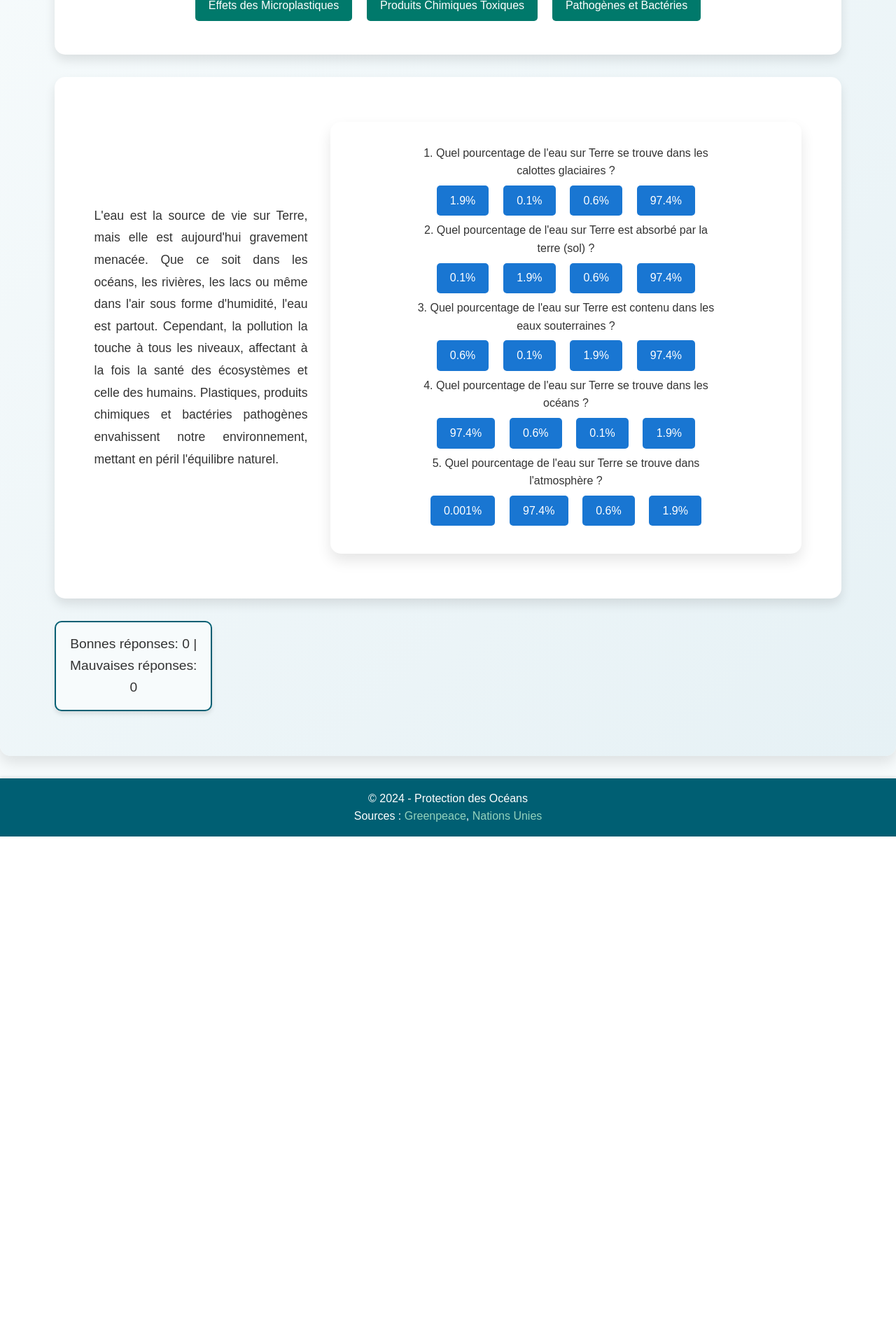
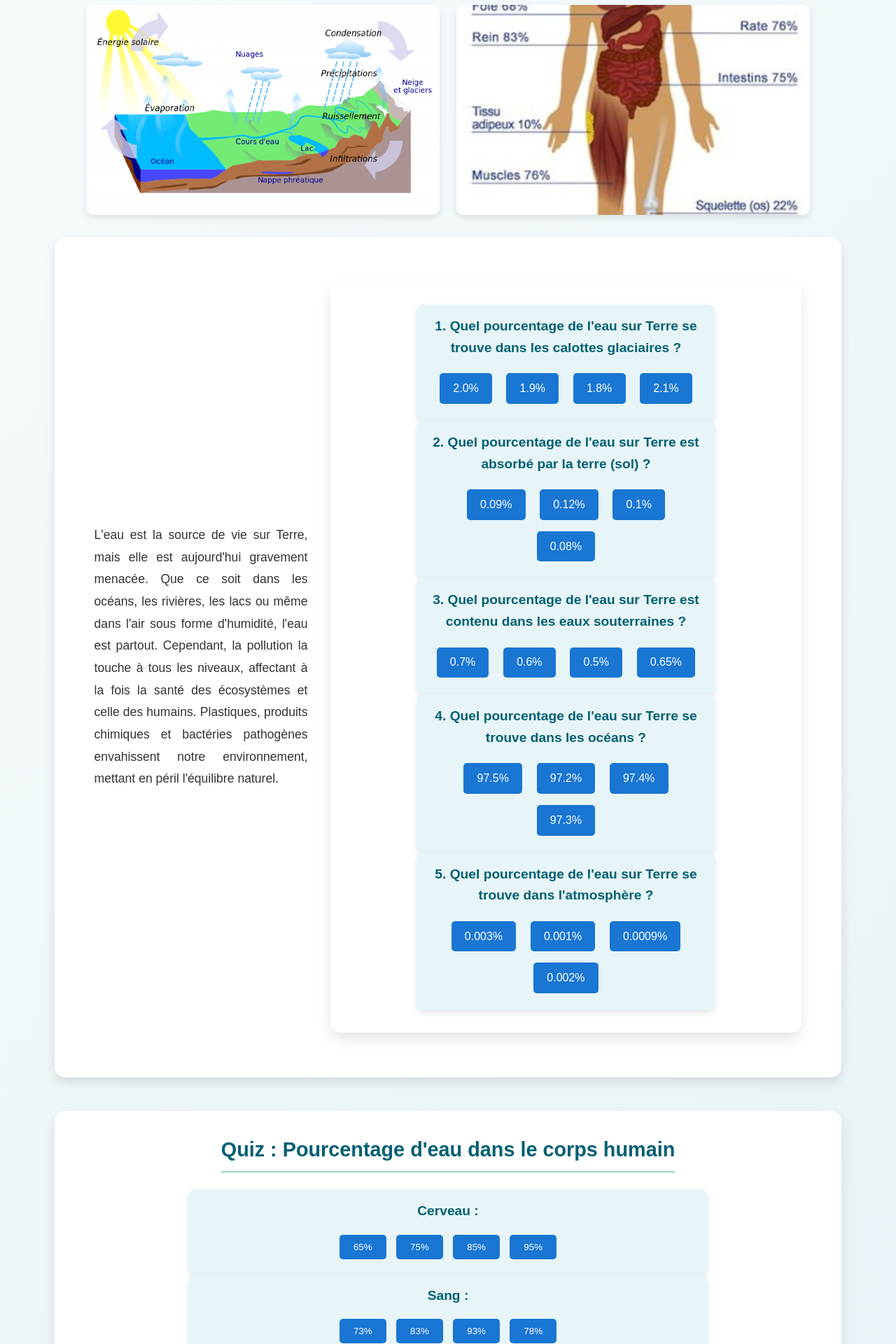
Before and after one commit to Lycee-Saint-Denis-BTS-SIO/nuit-de-l-info-2024-les-sequestres, a PHP site: page /vues/comparaison_terre_hommes.html in a window 1280 px wide. Shown: the part 440-2360 px from the top of the page at 70% size. Before the commit the page ends 1635 px from the top, so only its background shows below. Run offline with PHP 8.4, Linux system fonts and the light colour scheme.

Commit message:
ajout quizz homme

```diff
--- a/styles/comparaison_terre_hommes.css
+++ b/styles/comparaison_terre_hommes.css
@@ -434,3 +434,147 @@
     align-items: center; /* Centre verticalement le texte */
     justify-content: center; /* Centre horizontalement le texte */
 }
+    /* Section pourcentage d'eau */
+#body-water-quiz {
+    margin-top: 3rem;
+    padding: 2rem;
+    background: #ffffff;
+    border-radius: 15px;
+    box-shadow: 0 10px 20px rgba(0, 0, 0, 0.1);
+}
+
+#body-water-quiz h2 {
+    font-size: 1.8rem;
+    color: #005f73;
+    margin-bottom: 1.5rem;
+    border-bottom: 2px solid #94d2bd;
+    display: inline-block;
+    padding-bottom: 0.5rem;
+}
+
+/* Questions dans le nouveau quiz */
+.quiz-body-layout {
+    display: flex;
+    flex-direction: column;
+    align-items: center;
+    gap: 1.5rem;
+}
+
+.question-container {
+    text-align: center;
+    background: #e7f5f8;
+    padding: 1rem;
+    border-radius: 10px;
+    box-shadow: 0 4px 8px rgba(0, 0, 0, 0.1);
+}
+
+.question-container p {
+    font-size: 1.2rem;
+    font-weight: bold;
+    color: #005f73;
+    margin-bottom: 0.8rem;
+}
+
+button.option {
+    padding: 10px 20px;
+    margin: 5px;
+    background-color: #1976d2;
+    color: white;
+    border: none;
+    border-radius: 5px;
+    cursor: pointer;
+    transition: background-color 0.3s;
+}
+
+button.option:hover {
+    background-color: #42a5f5;
+}
+
+button.option.correct {
+    background-color: #4caf50; /* Vert pour bonnes réponses */
+}
+
+button.option.wrong {
+    background-color: #f44336; /* Rouge pour mauvaises réponses */
+}
+
+.result {
+    margin-top: 1.5rem;
+    font-size: 1.2rem;
+    font-weight: bold;
+}
+.image-section {
+    display: flex;
+    justify-content: center; /* Centre les images horizontalement */
+    align-items: center; /* Aligne les images verticalement */
+    gap: 1.5rem; /* Espacement entre les images */
+    margin: 2rem 0; /* Marge autour de la section */
+}
+
+.image-container {
+    flex: 1; /* Permet aux images de prendre une largeur égale */
+    max-width: 45%; /* Limite la largeur maximale de chaque image */
+}
+
+.image-container img {
+    width: 100%; /* Ajuste la largeur de l'image au conteneur */
+    height: auto; /* Garde les proportions */
+    border-radius: 10px; /* Arrondit les coins des images */
+    box-shadow: 0 4px 8px rgba(0, 0, 0, 0.1); /* Ajoute une ombre subtile */
+    transition: transform 0.3s ease; /* Ajoute un effet de zoom */
+}
+
+.image-container img:hover {
+    transform: scale(1.05); /* Zoom léger au survol */
+}
+.image-container img {
+    width: 100%; /* Ajuste la largeur de l'image au conteneur */
+    height: 300px; /* Définit une hauteur fixe pour toutes les images */
+    object-fit: cover; /* Coupe les images pour qu'elles remplissent leur conteneur sans déformer */
+    border-radius: 10px; /* Arrondit les coins des images */
+    box-shadow: 0 4px 8px rgba(0, 0, 0, 0.1); /* Ajoute une ombre subtile */
+    transition: transform 0.3s ease; /* Ajoute un effet de zoom */
+}
+
+.image-container {
+    flex: 1; /* Permet aux conteneurs de prendre une largeur égale */
+    display: flex; /* Ajoute un flex pour aligner les images uniformément */
+    align-items: center; /* Centre verticalement les images dans leurs conteneurs */
+}
+/* Modal pour afficher l'image */
+.image-modal {
+    display: none; /* Caché par défaut */
+    position: fixed;
+    z-index: 1000;
+    left: 0;
+    top: 0;
+    width: 100%;
+    height: 100%;
+    overflow: auto;
+    background-color: rgba(0, 0, 0, 0.8); /* Fond semi-transparent */
+}
+
+.image-modal .modal-content {
+    margin: auto;
+    display: block;
+    max-width: 90%; /* Largeur max */
+    max-height: 90%; /* Hauteur max */
+    border-radius: 10px;
+}
+
+.image-modal .close-modal {
+    position: absolute;
+    top: 20px;
+    right: 35px;
+    color: #fff;
+    font-size: 40px;
+    font-weight: bold;
+    cursor: pointer;
+}
+
+.image-modal .close-modal:hover,
+.image-modal .close-modal:focus {
+    color: #bbb;
+    text-decoration: none;
+    cursor: pointer;
+}
--- a/vues/comparaison_terre_hommes.html
+++ b/vues/comparaison_terre_hommes.html
@@ -44,18 +44,28 @@
             <!-- Section d'explication avec boutons de modales -->
             <section class="section" id="home">
                 <h2>Bienvenue</h2>
-                <p>
-                    L'eau est la source de vie sur Terre, mais elle est aujourd'hui gravement menacée. Que ce soit dans les océans, les rivières, les lacs ou même dans l'air sous forme d'humidité, l'eau est partout. Cependant, la pollution la touche à tous les niveaux, affectant à la fois la santé des écosystèmes et celle des humains. Plastiques, produits chimiques et bactéries pathogènes envahissent notre environnement, mettant en péril l'équilibre naturel.
-                </p>
-                <p>
-                    Prenez un moment pour découvrir les principaux impacts environnementaux avant de tester vos connaissances avec notre quiz.
-                </p>
+
+
                 <p>Cliquez sur les boutons ci-dessous pour découvrir les impacts environnementaux avant de commencer le quiz.</p>
                 <button class="modal-button" data-modal="modal1">Effets des Microplastiques</button>
                 <button class="modal-button" data-modal="modal2">Produits Chimiques Toxiques</button>
                 <button class="modal-button" data-modal="modal3">Pathogènes et Bactéries</button>
             </section>
+            <section class="image-section">
+                <div class="image-container">
+                    <img src="../images/Cycle_de_l’eau_0.png" alt="Image de l'océan 1">
+                </div>
+                <div class="image-container">
+                    <img src="../images/Figure_1.width-600.jpg" alt="Image de l'océan 2" class="clickable" data-large="../images/Figure_1.width-600.jpg">
+                </div>
 
+                <!-- Modal pour afficher l'image en grand -->
+                <div id="image-modal" class="image-modal">
+                    <span class="close-modal">&times;</span>
+                    <img class="modal-content" id="modal-image" src="../images/Figure_1.width-600.jpg">
+                </div>
+
+            </section>
             <!-- Section Quiz -->
             <section class="section" id="quiz">
                 <div class="quiz-layout">
@@ -71,46 +81,95 @@
                         <div class="questions">
                             <div class="question-container">
                                 <p>1. Quel pourcentage de l'eau sur Terre se trouve dans les calottes glaciaires ?</p>
+                                <button class="answer" data-answer="false">2.0%</button>
                                 <button class="answer" data-answer="true">1.9%</button>
-                            <button class="answer" data-answer="false">0.1%</button>
-                            <button class="answer" data-answer="false">0.6%</button>
-                            <button class="answer" data-answer="false">97.4%</button>
+                                <button class="answer" data-answer="false">1.8%</button>
+                                <button class="answer" data-answer="false">2.1%</button>
                             </div>
 
                             <div class="question-container">
                                 <p>2. Quel pourcentage de l'eau sur Terre est absorbé par la terre (sol) ?</p>
+                                <button class="answer" data-answer="false">0.09%</button>
+                                <button class="answer" data-answer="false">0.12%</button>
                                 <button class="answer" data-answer="true">0.1%</button>
-                            <button class="answer" data-answer="false">1.9%</button>
-                            <button class="answer" data-answer="false">0.6%</button>
-                            <button class="answer" data-answer="false">97.4%</button>
+                                <button class="answer" data-answer="false">0.08%</button>
                             </div>
 
                             <div class="question-container">
                                 <p>3. Quel pourcentage de l'eau sur Terre est contenu dans les eaux souterraines ?</p>
+                                <button class="answer" data-answer="false">0.7%</button>
                                 <button class="answer" data-answer="true">0.6%</button>
-                            <button class="answer" data-answer="false">0.1%</button>
-                            <button class="answer" data-answer="false">1.9%</button>
-                            <button class="answer" data-answer="false">97.4%</button>
+                                <button class="answer" data-answer="false">0.5%</button>
+                                <button class="answer" data-answer="false">0.65%</button>
                             </div>
 
                             <div class="question-container">
                                 <p>4. Quel pourcentage de l'eau sur Terre se trouve dans les océans ?</p>
+                                <button class="answer" data-answer="false">97.5%</button>
+                                <button class="answer" data-answer="false">97.2%</button>
                                 <button class="answer" data-answer="true">97.4%</button>
-                            <button class="answer" data-answer="false">0.6%</button>
-                            <button class="answer" data-answer="false">0.1%</button>
-                            <button class="answer" data-answer="false">1.9%</button>
+                                <button class="answer" data-answer="false">97.3%</button>
                             </div>
 
                             <div class="question-container">
                                 <p>5. Quel pourcentage de l'eau sur Terre se trouve dans l'atmosphère ?</p>
+                                <button class="answer" data-answer="false">0.003%</button>
                                 <button class="answer" data-answer="true">0.001%</button>
-                            <button class="answer" data-answer="false">97.4%</button>
-                            <button class="answer" data-answer="false">0.6%</button>
-                            <button class="answer" data-answer="false">1.9%</button>
+                                <button class="answer" data-answer="false">0.0009%</button>
+                                <button class="answer" data-answer="false">0.002%</button>
                             </div>
+
                     </div>
         </div>
 </section>
+<!-- Section Quiz : Pourcentage d'eau dans le corps humain -->
+<section class="section" id="body-water-quiz">
+    <h2>Quiz : Pourcentage d'eau dans le corps humain</h2>
+    <div class="quiz-body-layout">
+        <div class="questions">
+            <div class="question-container" data-answer="75">
+                <p>Cerveau :</p>
+                <button class="option" data-value="65">65%</button>
+                <button class="option" data-value="75">75%</button>
+                <button class="option" data-value="85">85%</button>
+                <button class="option" data-value="95">95%</button>
+            </div>
+            <div class="question-container" data-answer="83">
+                <p>Sang :</p>
+                <button class="option" data-value="73">73%</button>
+                <button class="option" data-value="83">83%</button>
+                <button class="option" data-value="93">93%</button>
+                <button class="option" data-value="78">78%</button>
+            </div>
+            <div class="question-container" data-answer="68">
+                <p>Foie :</p>
+                <button class="option" data-value="58">58%</button>
+                <button class="option" data-value="68">68%</button>
+                <button class="option" data-value="78">78%</button>
+                <button class="option" data-value="88">88%</button>
+            </div>
+            <div class="question-container" data-answer="83">
+                <p>Rein :</p>
+                <button class="option" data-value="73">73%</button>
+                <button class="option" data-value="83">83%</button>
+                <button class="option" data-value="93">93%</button>
+                <button class="option" data-value="80">80%</button>
+            </div>
+            <div class="question-container" data-answer="10">
+                <p>Tissu adipeux :</p>
+                <button class="option" data-value="15">15%</button>
+                <button class="option" data-value="5">5%</button>
+                <button class="option" data-value="10">10%</button>
+                <button class="option" data-value="20">20%</button>
+            </div>
+
+        </div>
+        <div class="result">
+            <p id="body-quiz-score">Score : 0/5</p>
+        </div>
+    </div>
+</section>
+
                     <!-- Score Container -->
                     <div class="score-container">
                         <p id="score">Bonnes réponses: 0 | Mauvaises réponses: 0</p>
@@ -163,7 +222,10 @@
     Le saviez-vous ? Plus de 80 % des eaux usées mondiales sont rejetées dans la nature sans traitement.</p>            </div>
         </div>
     </div>
+    <audio id="background-audio" src="../audio/Bruit de la mer et des  Vagues Ambiance.mp3" preload="auto" loop autoplay></audio>
 
     <script src="comparaison_terre_hommes.js"></script>
+
+
 </body>
 </html>
```
Also changed, not shown: vues/comparaison_terre_hommes.js (+99 -19 lines), images/Cycle_de_l’eau_0.png (added), images/Figure_1.width-600.jpg (added), 1 other file. Lines whose indentation alone changed are shown as unchanged.
